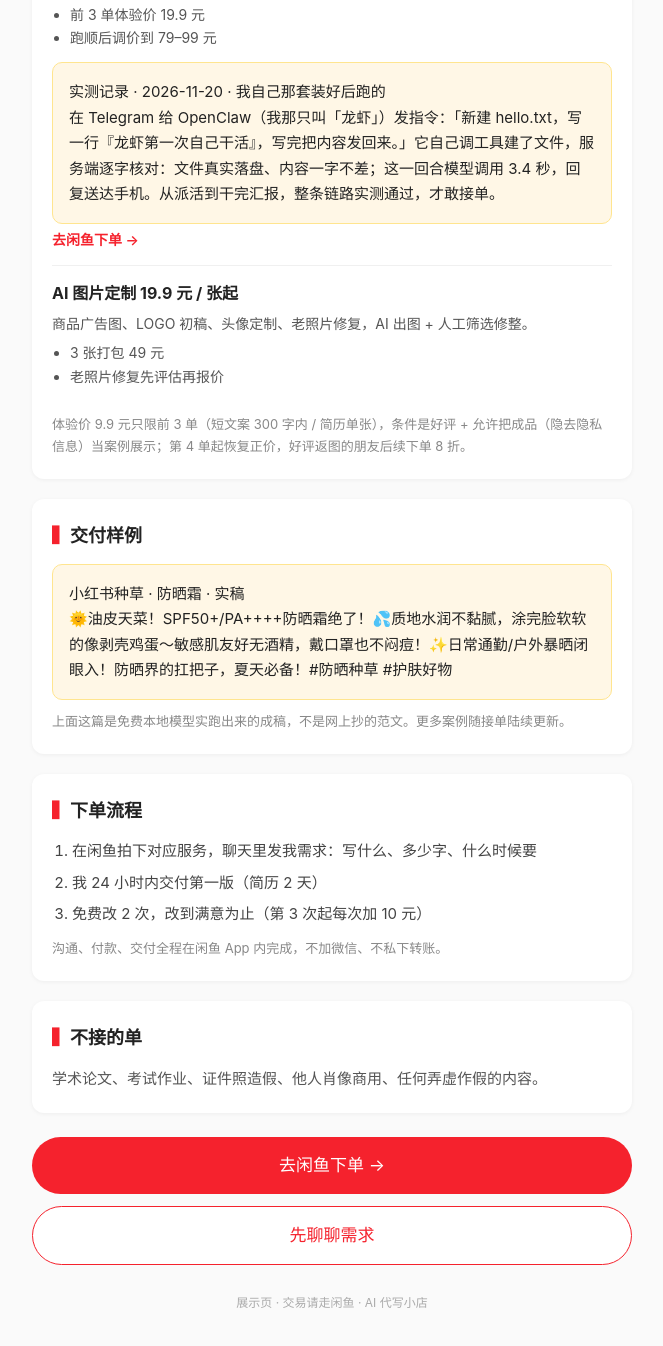
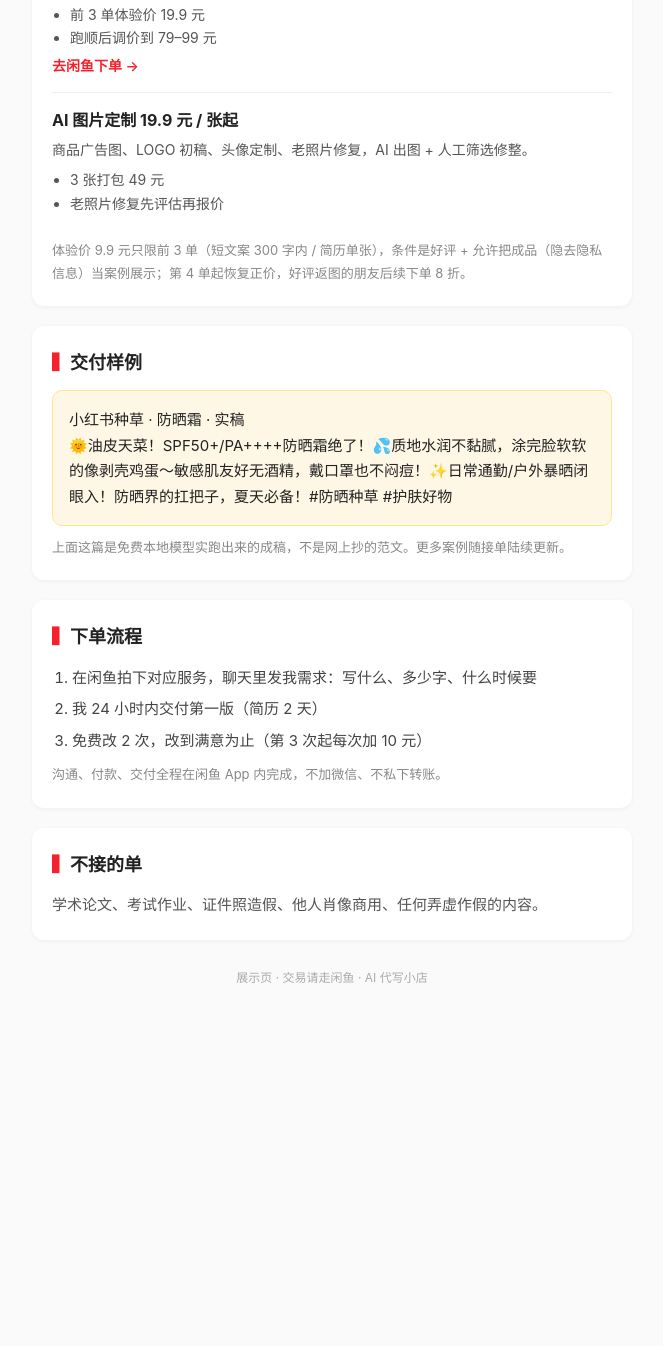
Before and after one commit to qqfane/yam-showcase, a plain HTML site: page index.html in a window 1280 px wide. Shown: the part 718-2064 px from the top of the page, without its empty margins (308-971 px from the left). After the commit the page ends 1770 px from the top, so only its background shows below. Drawn offline with Linux system fonts and the light colour scheme.

Commit message:
Remove test-record block and bottom CTA buttons

```diff
--- a/index.html
+++ b/index.html
@@ -73,10 +73,6 @@ footer { text-align: center; color: #aaa; font-size: 12px; margin-top: 28px;}
 <li>前 3 单体验价 19.9 元</li>
 <li>跑顺后调价到 79–99 元</li>
 </ul>
-<div class="sample" style="margin-top:12px;">
-<div class="tag">实测记录 · 2026-11-20 · 我自己那套装好后跑的</div>
-在 Telegram 给 OpenClaw（我那只叫「龙虾」）发指令：「新建 hello.txt，写一行『龙虾第一次自己干活』，写完把内容发回来。」它自己调工具建了文件，服务端逐字核对：文件真实落盘、内容一字不差；这一回合模型调用 3.4 秒，回复送达手机。从派活到干完汇报，整条链路实测通过，才敢接单。
-</div>
 <p class="order"><a href="https://m.tb.cn/h.jNILkid?tk=BLAT66cXpn5" target="_blank" rel="noopener">去闲鱼下单 →</a></p>
 </div>
 <div class="service">
@@ -114,10 +110,6 @@ footer { text-align: center; color: #aaa; font-size: 12px; margin-top: 28px;}
 <p style="color:#555;font-size:15px;">学术论文、考试作业、证件照造假、他人肖像商用、任何弄虚作假的内容。</p>
 </section>
 
-<!-- TODO-待填 把两个 href="#" 换成你的闲鱼商品链接 -->
-<a class="cta" href="#">去闲鱼下单 →</a>
-<a class="cta sub" href="#">先聊聊需求</a>
-
 <footer>展示页 · 交易请走闲鱼 · AI 代写小店</footer>
 
 </div>
```
